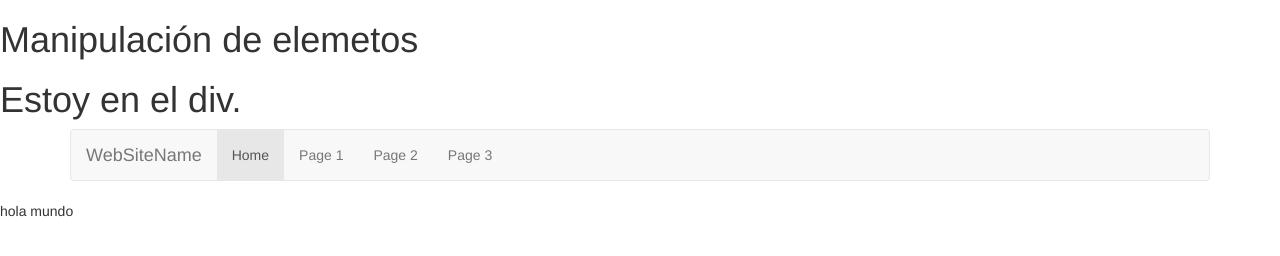
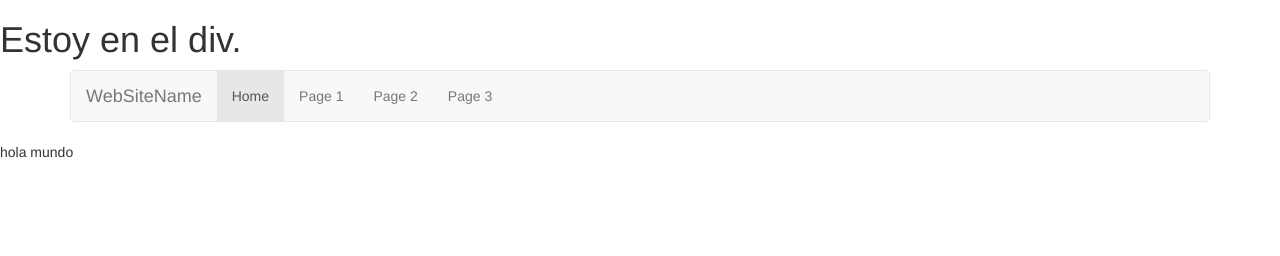
Before and after one commit to wagegosa/CursoJavaScriptBasic, a plain HTML site: page 6-dom/3-manipulacion-elementos-1/index.html in a window 1280 px wide. Drawn offline with nearby package versions, Linux system fonts and the light colour scheme.

Commit message:
Se comente un campo no necesario.

```diff
--- a/6-dom/3-manipulacion-elementos-1/index.html
+++ b/6-dom/3-manipulacion-elementos-1/index.html
@@ -9,7 +9,7 @@
     <title>Manipulación de elemetos</title>
 </head>
 <body>
-    <h1>Manipulación de elemetos</h1>
+    <!-- <h1>Manipulación de elemetos</h1> -->
     <div id="app" ></div>
     <script src="script.js"></script>
 </body>
```
